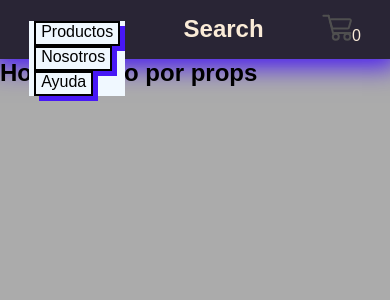
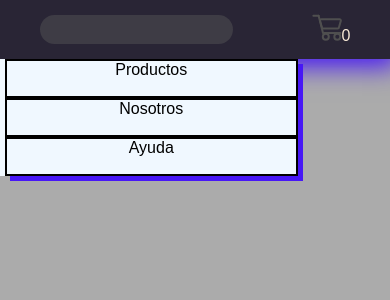
Before and after one commit to mayomatias/ecommerce, a React (Create React App) app: page / in a window 390 px wide. Shown: the top 300 px of the page. Built offline with nearby package versions, Linux system fonts and the light colour scheme.

Commit message:
Cambios desde CIT

```diff
--- a/src/components/NavBar/NavBar.js
+++ b/src/components/NavBar/NavBar.js
@@ -6,13 +6,15 @@ import CartWidget from '../CartWidget/CartWidget';
 const NavBar = () =>{
   return(
     <nav>
-      <ul id="menu">
+      <ul className="drop-menu">
         <li className="nav-item"><a>Productos</a></li>
         <li className="nav-item"><a>Nosotros</a></li>
         <li className="nav-item"><a>Ayuda</a></li>
       </ul>
-      <div>
-        <h1>Search</h1>
+      <div id='search-box'>
+        <div />
+        <input type='text' />
+        <div />
       </div>
       <CartWidget />
     </nav>
--- a/src/css/style.css
+++ b/src/css/style.css
@@ -11,7 +11,34 @@
     margin-left: 0;
     display: block;
     background-color: aliceblue;
-    margin-top: 15vw; } }
+    margin-top: 15vw; }
+  .drop-menu {
+    width: 75%;
+    position: fixed;
+    top: 0%;
+    left: 0%;
+    display: flex;
+    flex-direction: column;
+    align-items: stretch; }
+  .drop-menu li {
+    justify-self: center;
+    text-align: center;
+    height: 10vw;
+    width: 100%; }
+  #search-box {
+    height: 50%;
+    background-color: #3e3c45;
+    display: flex;
+    align-items: stretch;
+    border-radius: 50px; }
+  #search-box input {
+    background: none;
+    border: none;
+    color: #fff;
+    padding: 0.5rem; }
+  #search-box input:focus {
+    border-radius: 50px;
+    box-shadow: 0px 0px 1.5rem 0.5rem #4717F6; } }
 
 nav {
   display: flex;
--- a/src/scss/utilities/media-querys/_mobile.scss
+++ b/src/scss/utilities/media-querys/_mobile.scss
@@ -1,3 +1,5 @@
+@import "../../utilities/variables";
+
 @media (max-width: 576px) {
     nav {
         height: 15vw;
@@ -10,4 +12,37 @@
         background-color: aliceblue;
         margin-top: 15vw;
     }
+    .drop-menu{
+        width: 75%;
+        position: fixed;
+        top: 0%;
+        left: 0%;
+        display: flex;
+        flex-direction: column;
+        align-items: stretch;
+    }
+    .drop-menu li {
+        justify-self: center;
+        text-align: center;
+        height: 10vw;
+        width: 100%;
+    }
+    #search-box{
+        height: 50%;
+        background-color: $backgBackUp;
+        display: flex;
+        align-items: stretch;
+        border-radius: 50px;
+    }
+    #search-box input {
+        background: none;
+        border: none;
+        color: $font-primary;
+        padding: 0.5rem;
+    }
+    #search-box input:focus{
+        border-radius: 50px;
+        box-shadow: 0px 0px 1.5rem 0.5rem #4717F6;
+
+    }
 }
```
